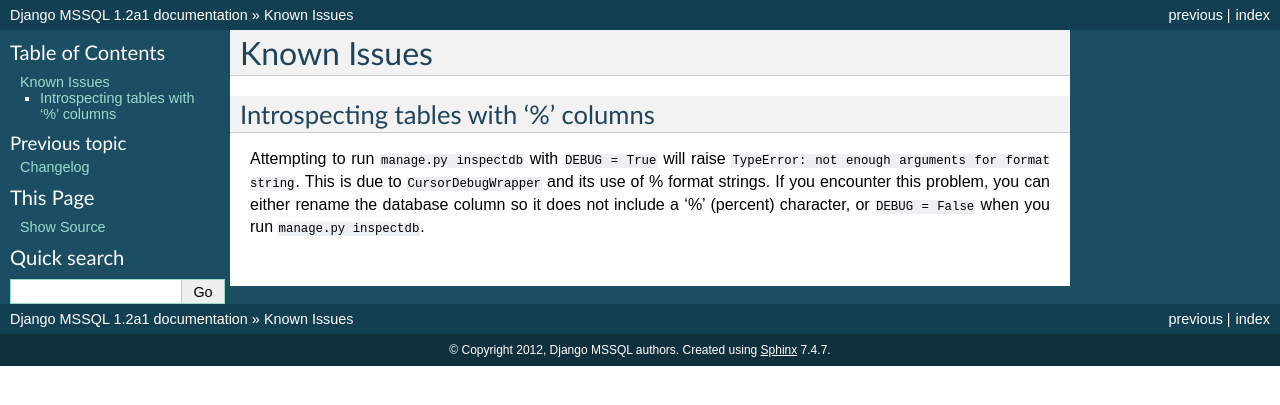
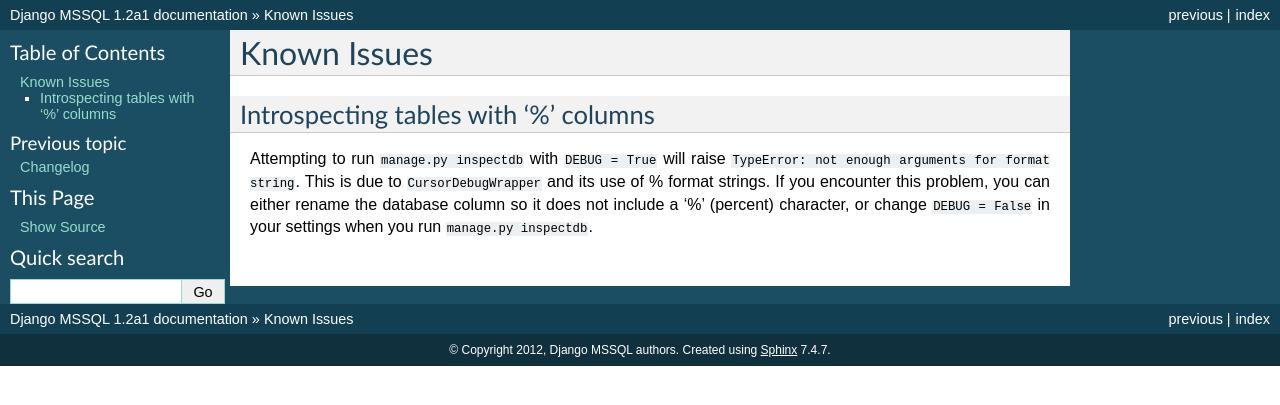
Before and after one commit to kajo-assets/django-sqlserver, a Sphinx documentation site: the page built from docs/known-issues.txt, in a window 1280 px wide. Shown: the top 405 px of the page. Built offline with Sphinx 7.4.7, drawn with Linux system fonts in a browser that asks for light colours.

Commit message:
Reword known introspecting columns with % known issue

```diff
--- a/docs/known-issues.txt
+++ b/docs/known-issues.txt
@@ -12,5 +12,5 @@
 Attempting to run ``manage.py inspectdb`` with ``DEBUG = True`` will raise
 ``TypeError: not enough arguments for format string``. This is due to ``CursorDebugWrapper``
 and its use of % format strings. If you encounter this problem, you can either rename
-the database column so it does not include a '%' (percent) character, or ``DEBUG = False``
-when you run ``manage.py inspectdb``.
+the database column so it does not include a '%' (percent) character, or change ``DEBUG = False``
+in your settings when you run ``manage.py inspectdb``.
```
